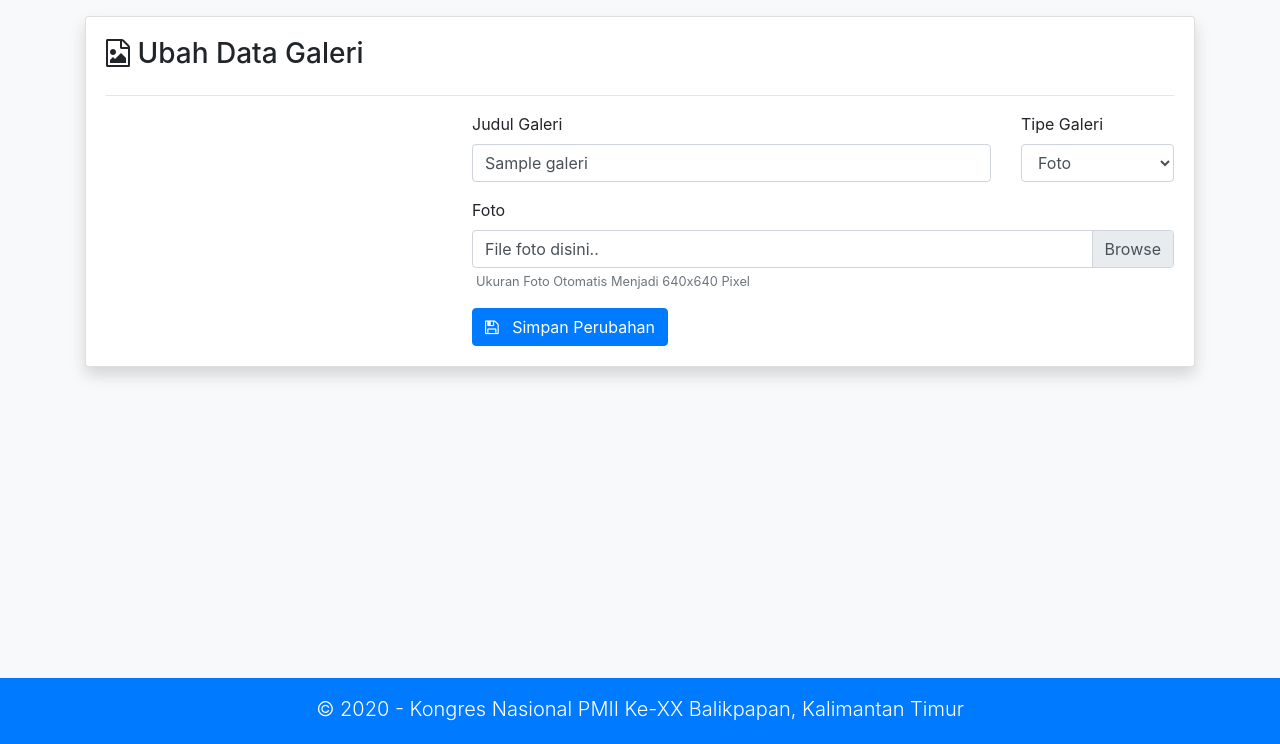
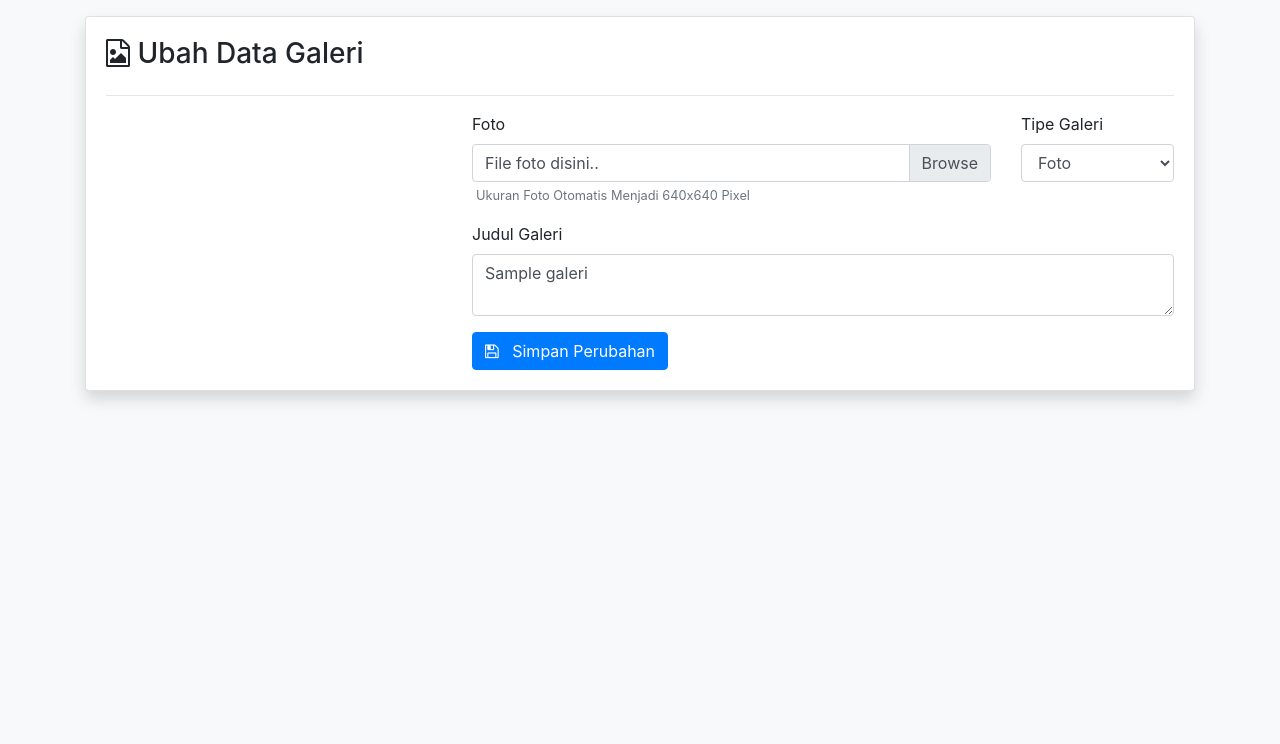
Before and after one commit to alifahfathonah/ci-kongres, a CodeIgniter app: page /www/index.php/admin/galeri/edit/1 in a window 1280 px wide. Shown: the part 56-800 px from the top of the page. Run offline with CodeIgniter, Linux system fonts and the light colour scheme; the visitor is signed in with stand-in values (Sample User, id 1); tables that the repository leaves empty or names only in its code hold one stand-in row (values such as "Sample post"); some libraries are stand-ins or nearby versions.

Commit message:
v.2.0 - perubahan subdomain hosting, dan admin galeri

```diff
--- a/application/config/database.php
+++ b/application/config/database.php
@@ -76,9 +76,9 @@ $query_builder = TRUE;
 $db['default'] = array(
 	'dsn'	=> '',
 	'hostname' => 'localhost',
-	'username' => 'pkck3551_irfanthejoelax',
+	'username' => 'ngat9484_irfan',
 	'password' => 'irfan020412',
-	'database' => 'pkck3551_kongres',
+	'database' => 'ngat9484_kongrespmii',
 	'dbdriver' => 'mysqli',
 	'dbprefix' => '',
 	'pconnect' => FALSE,
@@ -93,7 +93,7 @@ $db['default'] = array(
 	'stricton' => FALSE,
 	'failover' => array(),
 	'save_queries' => TRUE,
-	'host_user' => 'pkck3551_irfanthejoelax',
+	'host_user' => 'ngat9484_irfan',
 	'host_pass' => 'irfan020412',
-	'host_db' => 'pkck3551_kongres'
+	'host_db' => 'ngat9484_kongrespmii'
 );
--- a/application/controllers/admin/Galeri.php
+++ b/application/controllers/admin/Galeri.php
@@ -65,7 +65,7 @@ class Galeri extends CI_Controller
                         </video>
                    </div>';
          }
-         $row[]  = '<div class="text-left">' . $list->judul_galeri . '</div>';
+         $row[]  = '<div class="text-left">' . substr($list->judul_galeri, 0, 100) . '</div>';
          $row[]  = '<div class="text-center">' . $list->tgl_galeri . ' / ' . $list->wkt_galeri . '</div>';
          $row[]  = '
                    <div class="text-center">
--- a/application/views/back/layouts/footer.php
+++ b/application/views/back/layouts/footer.php
@@ -1,7 +1,4 @@
 </div>
-<footer class="pt-3 pb-3 fixed-bottom text-muted text-center text-small bg-primary">
-   <p class="mb-1 text-white lead"> &copy; 2020 - Kongres Nasional PMII Ke-XX Balikpapan, Kalimantan Timur</p>
-</footer>
 
 <!-- Optional JavaScript -->
 <!-- jQuery first, then Popper.js, then Bootstrap JS -->
@@ -11,3 +8,4 @@
 <script src="https://cdn.datatables.net/1.10.20/js/jquery.dataTables.min.js"></script>
 <script src="https://cdn.datatables.net/1.10.20/js/dataTables.bootstrap4.min.js"></script>
 <script src="https://cdnjs.cloudflare.com/ajax/libs/lazysizes/5.2.0/lazysizes.min.js"></script>
+<script src="https://cdn.jsdelivr.net/npm/summernote@0.8.15/dist/summernote-bs4.min.js"></script>
--- a/application/views/back/layouts/header.php
+++ b/application/views/back/layouts/header.php
@@ -14,6 +14,9 @@
 
    <!-- font awesome -->
    <link href="https://stackpath.bootstrapcdn.com/font-awesome/4.7.0/css/font-awesome.min.css" rel="stylesheet" integrity="sha384-wvfXpqpZZVQGK6TAh5PVlGOfQNHSoD2xbE+QkPxCAFlNEevoEH3Sl0sibVcOQVnN" crossorigin="anonymous">
+
+   <!-- summernote -->
+   <link href="https://cdn.jsdelivr.net/npm/summernote@0.8.15/dist/summernote-bs4.min.css" rel="stylesheet">
 
    <title><?= TITLE ?></title>
    <style>
--- a/application/views/back/v_galeri_ubah.php
+++ b/application/views/back/v_galeri_ubah.php
@@ -21,9 +21,15 @@
                <div class="row">
                   <div class="col-9">
                      <div class="mb-3">
-                        <label for="judul">Judul Galeri</label>
-                        <input type="text" class="form-control" name="judul" id="judul" placeholder="ex: Judul galeri" value="<?= $galeri->judul_galeri ?>">
+                        <label for="file">Foto</label>
+                        <div class="custom-file">
+                           <input type="file" class="custom-file-input" id="foto" name="foto">
+                           <label class="custom-file-label" for="file">File foto disini..</label>
+                        </div>
+                        <small class="text-muted pl-1">Ukuran Foto Otomatis Menjadi 640x640 Pixel</small>
                      </div>
+
+
                   </div>
                   <div class="col-3">
                      <label for="tipe">Tipe Galeri</label>
@@ -33,15 +39,11 @@
                      </select>
                   </div>
                </div>
-
-
-               <div class="mb-3">
-                  <label for="file">Foto</label>
-                  <div class="custom-file">
-                     <input type="file" class="custom-file-input" id="foto" name="foto">
-                     <label class="custom-file-label" for="file">File foto disini..</label>
+               <div class="row">
+                  <div class="col mb-3">
+                     <label for="judul">Judul Galeri</label>
+                     <textarea name="judul" id="judul" cols="30" class="form-control" placeholder="ex: Judul galeri"><?= $galeri->judul_galeri ?></textarea>
                   </div>
-                  <small class="text-muted pl-1">Ukuran Foto Otomatis Menjadi 640x640 Pixel</small>
                </div>
 
                <button class="btn btn-primary" type="submit">
@@ -60,6 +62,10 @@
       var fileName = $(this).val().split("\\").pop();
       $(this).siblings(".custom-file-label").addClass("selected").html(fileName);
    });
+
+   $(document).ready(function() {
+      $('#judul').summernote();
+   });
 </script>
 </body>
 
--- a/application/views/back/v_peserta.php
+++ b/application/views/back/v_peserta.php
@@ -25,7 +25,7 @@
                <th>Nama Peserta</th>
                <th width="70">Delegasi</th>
                <th width="180">Asal</th>
-               <th width="130">Aksi</th>
+               <th width="150">Aksi</th>
             </tr>
          </thead>
          <tbody></tbody>
```
Also changed, not shown: application/views/back/v_galeri_tambah.php (+12 -4 lines).
